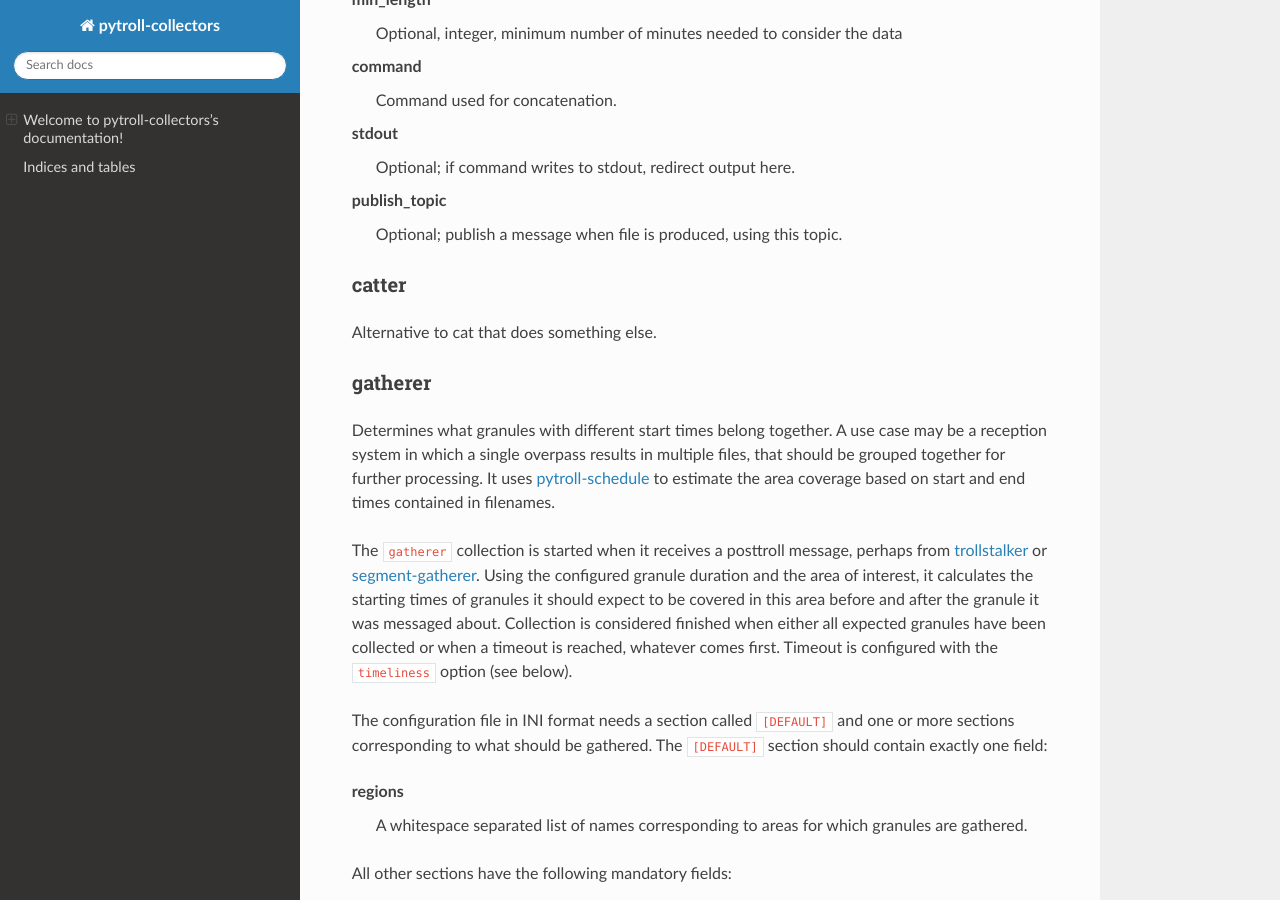
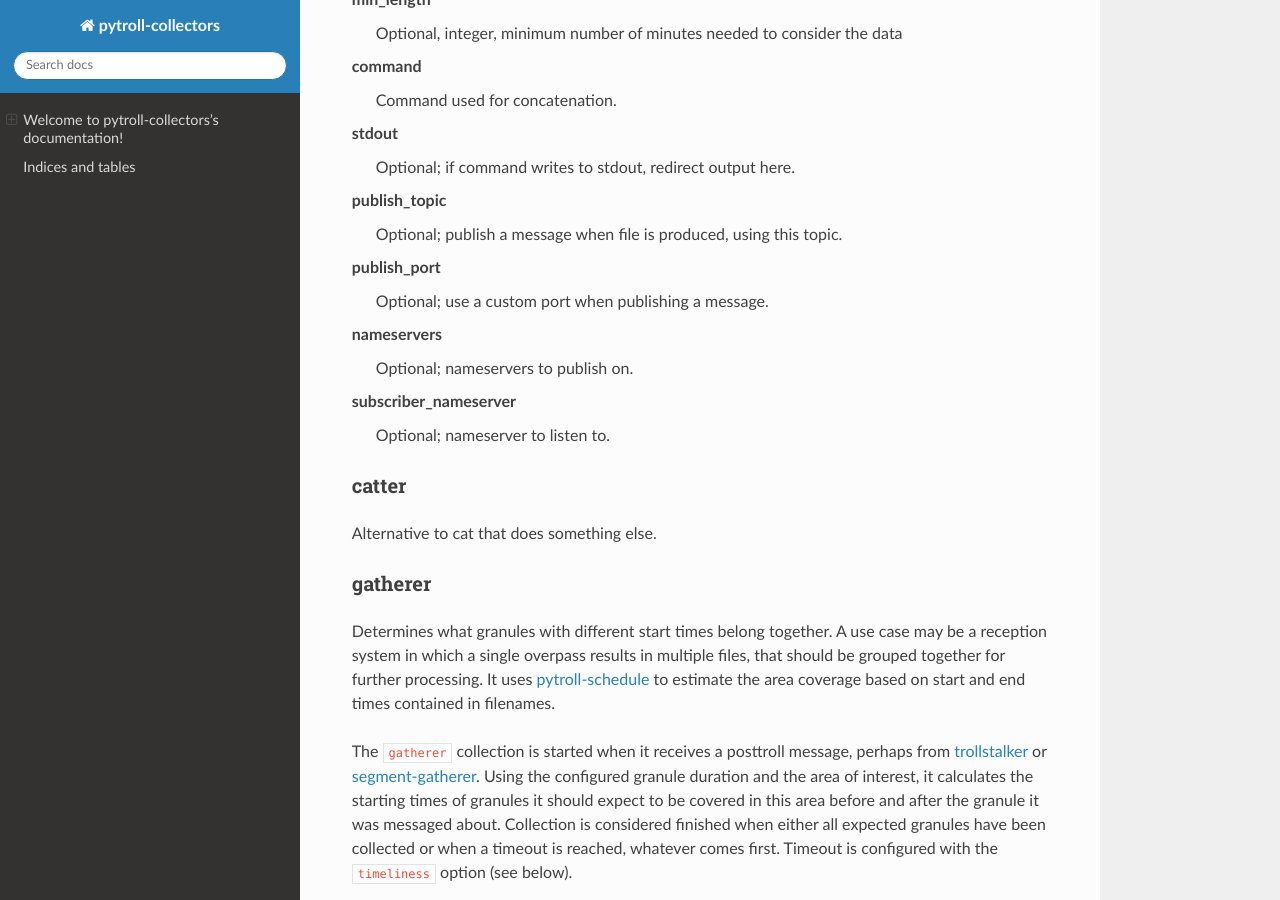
Before and after one commit to pytroll/pytroll-collectors, a Sphinx documentation site: the page built from doc/source/index.rst, in a window 1280 px wide and 900 px high, scrolled down 1370 px. Built offline with Sphinx 7.4.7 and the Read the Docs theme 2.0.0, drawn with Linux system fonts in a browser that asks for light colours.

Commit message:
Extend cat documentation
Extend cat documentation more, I had missed three possible config keys.

```diff
--- a/doc/source/index.rst
+++ b/doc/source/index.rst
@@ -92,6 +92,15 @@ stdout
 
 publish_topic
     Optional; publish a message when file is produced, using this topic.
+
+publish_port
+    Optional; use a custom port when publishing a message.
+
+nameservers
+    Optional; nameservers to publish on.
+
+subscriber_nameserver
+    Optional; nameserver to listen to.
 
 .. _Kai: https://navigator.eumetsat.int/product/EO:EUM:SW:METOP:165
 
```
